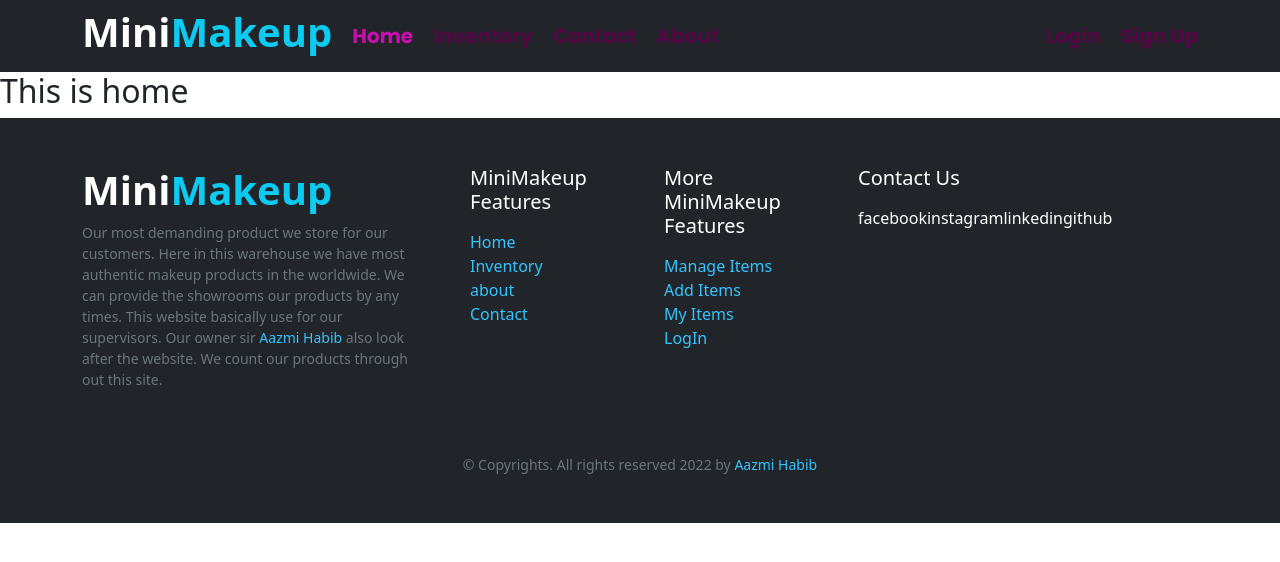
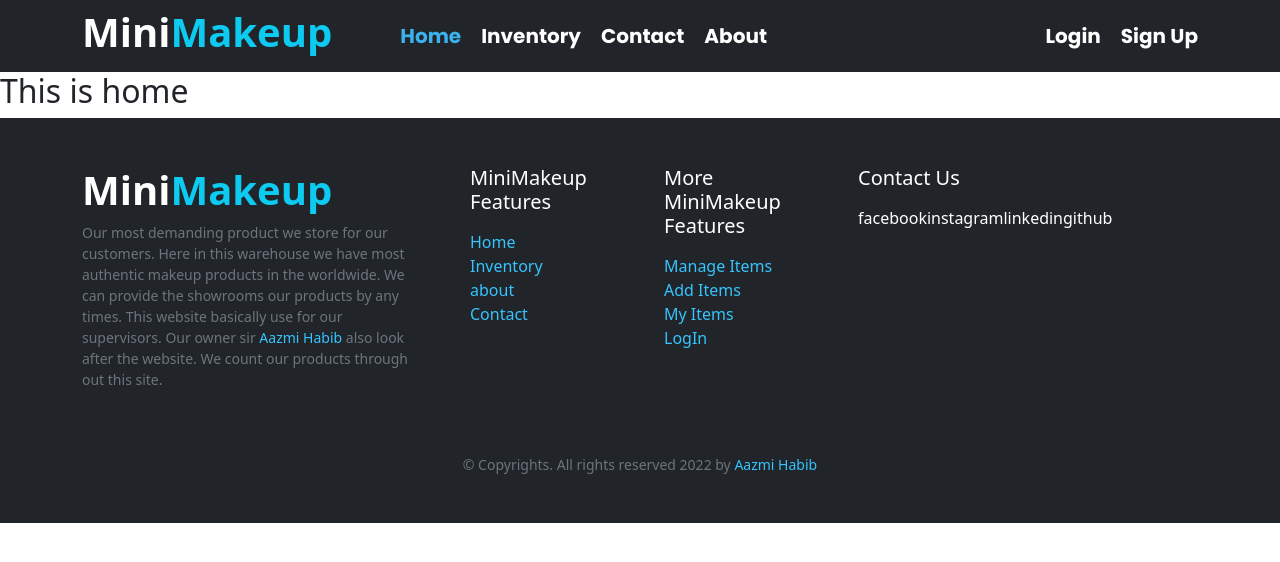
Before and after one commit to azmi0323/minimakeup-client, a React (Create React App) app: page / in a window 1280 px wide. Shown: the top 562 px of the page. Built offline with nearby package versions, Linux system fonts and the light colour scheme; no server answers.

Commit message:
commit after adding signout button

```diff
--- a/src/Components/Header/Header.css
+++ b/src/Components/Header/Header.css
@@ -2,7 +2,7 @@
     text-decoration: none;
     margin-left: 20px;
     font-size: 20px;
-    color: rgb(83, 8, 67);
+    color: rgb(255, 255, 255);
     font-weight: bold;
     font-family: 'Poppins', sans-serif;
 
@@ -11,13 +11,15 @@
     text-decoration: none;
     margin-left: 20px;
     font-size: 20px;
-    color: rgb(198, 15, 173);
+    color: rgb(59, 178, 237);
     font-weight: bold;
     font-family: 'Poppins', sans-serif;
 }
 .link-active:hover{
-    color: rgb(237, 59, 231);
+    color: rgb(59, 178, 237);
 }
 .link:hover{
-    color: rgb(237, 59, 231);
+    color: rgb(59, 178, 237);
+
+
 }
--- a/src/Components/Header/Header.js
+++ b/src/Components/Header/Header.js
@@ -9,11 +9,11 @@ import { useAuthState } from "react-firebase-hooks/auth";
 const Header = () => {
   const [user] = useAuthState(auth);
   return (
-    <div>
+    <div className="">
       <Navbar collapseOnSelect expand="lg" bg="dark" variant="dark">
         <Container>
           <NavLink className={'footer-style'} to="/">
-          <h6 class="h1 text-white fw-bold ">Mini<span className='text-info'>Makeup</span></h6>
+          <h6 class="h1 text-white fw-bold ">Mini<span className='text-info me-5'>Makeup</span></h6>
           </NavLink>
           <Navbar.Toggle aria-controls="responsive-navbar-nav" />
           <Navbar.Collapse id="responsive-navbar-nav">
@@ -82,7 +82,7 @@ const Header = () => {
                     My Items
                   </NavLink>
                   <button
-                    className="btn fw-bold btn-link link ms-2"
+                    className="btn btn-danger ms-3 fw-bold"
                     onClick={() => signOut(auth)}
                   >
                     Sign Out
```
